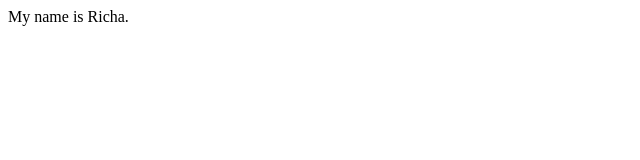
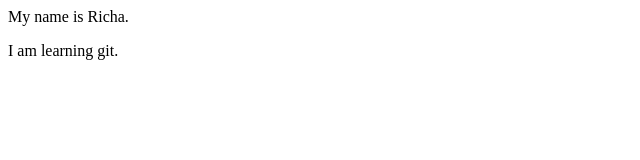
Before and after one commit to richa-sankineni/first_repo, a plain HTML site: page index.html in a window 1280 px wide. Shown: the whole page, without its empty margins (0-640 px from the left). Drawn offline with Linux system fonts and the light colour scheme.

Commit message:
Add new para.

```diff
--- a/index.html
+++ b/index.html
@@ -1 +1,2 @@
 <p>My name is Richa.</p>
+<p>I am learning git.</p>
```
